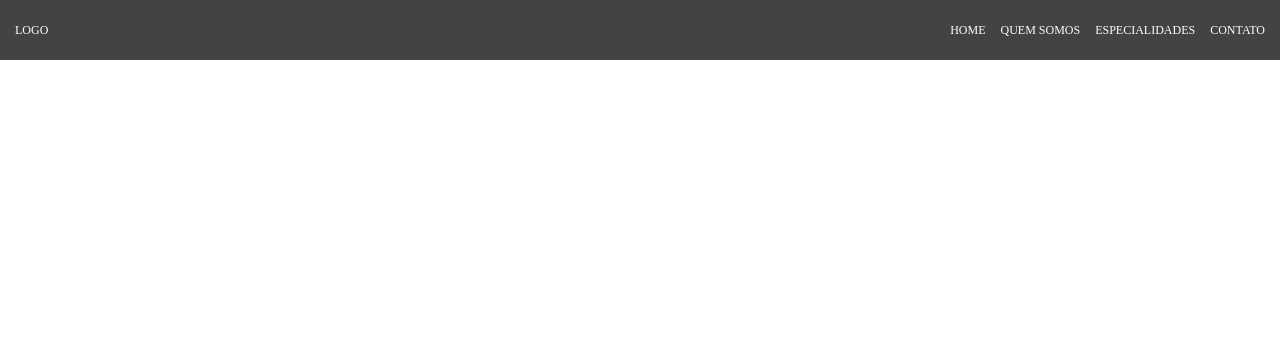
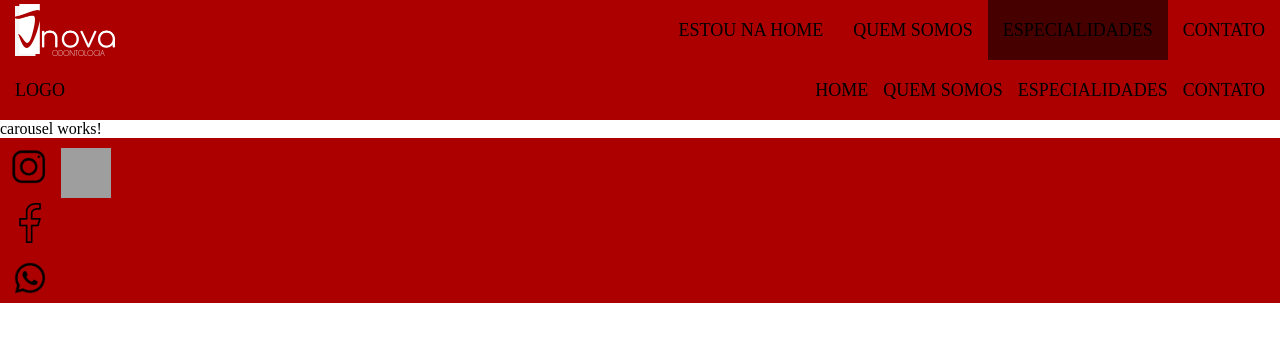
Before and after one commit to estartandodevs-course/inova, an Angular app: page /header in a window 1280 px wide. Shown: the top 342 px of the page. Built offline with nearby package versions, Linux system fonts and the light colour scheme; grey boxes are pictures that could not be loaded.

Commit message:
navigation-bar --wip
using bootstrap

```diff
--- a/package.json
+++ b/package.json
@@ -19,6 +19,7 @@
     "@angular/platform-browser": "~7.2.0",
     "@angular/platform-browser-dynamic": "~7.2.0",
     "@angular/router": "~7.2.0",
+    "bootstrap": "^4.3.1",
     "core-js": "^2.5.4",
     "rxjs": "~6.3.3",
     "tslib": "^1.9.0",
--- a/src/app/app-routing.module.ts
+++ b/src/app/app-routing.module.ts
@@ -5,7 +5,8 @@ import { HeaderComponent } from './components/header/header.component';
 import { NavComponent } from './components/nav/nav.component';
 
 const routes: Routes = [
-  { path: 'home', component: MainPageComponent },
+  { path: '', component: MainPageComponent },
+  { path: 'home', redirectTo: '' },
   { path: 'header', component: HeaderComponent },
   { path: 'nav', component: NavComponent },
 
--- a/src/app/app.component.html
+++ b/src/app/app.component.html
@@ -1,2 +1,6 @@
 <!--The content below is only a placeholder and can be replaced.-->
+<app-nav></app-nav>
+
 <router-outlet></router-outlet>
+
+<app-footer></app-footer>
--- a/src/app/components/nav/nav.component.html
+++ b/src/app/components/nav/nav.component.html
@@ -1,10 +1,21 @@
 <nav class="es-flex-row es-j-between es-ai-center">
-  <div>LOGO</div>
-  <img src="../../../assets/img/menu.svg" alt="" class="img-bnt">
-  <ul class="list es-flex-row ">
-    <li>HOME</li>
-    <li>QUEM SOMOS</li>
-    <li>ESPECIALIDADES</li>
-    <li>CONTATO</li>
+  <div><a href="home"><img src="../../../assets/img/logo.png" alt=""></a></div>
+
+  <ul class="es-flex-row list">
+    <li class="es-flex-row es-ai-center" routerLink="/"><a>{{isHome(Lang.HOME)}}</a></li>
+    <li class="es-flex-row es-ai-center"  routerLink="/nav" routerLinkActive="active" ><a>{{isHome(Lang.ABOUT)}}</a></li>
+    <li class="es-flex-row es-ai-center" routerLink="/header" routerLinkActive="active"><a>{{Lang.SPECIALITIES}}</a></li>
+    <li class="es-flex-row es-ai-center"><a>{{Lang.CONTACT}}</a></li>
   </ul>
+  <!-- <div class="dropdown">
+      <a class="btn btn-secondary dropdown-toggle" href="#" role="button" id="dropdownMenuLink" data-toggle="dropdown" aria-haspopup="true" aria-expanded="false">
+        Dropdown link
+      </a>
+
+      <div class="dropdown-menu" aria-labelledby="dropdownMenuLink">
+        <a class="dropdown-item" href="#">Action</a>
+        <a class="dropdown-item" href="#">Another action</a>
+        <a class="dropdown-item" href="#">Something else here</a>
+      </div>t
+    </div> -->
 </nav>
--- a/src/app/components/nav/nav.component.scss
+++ b/src/app/components/nav/nav.component.scss
@@ -1,4 +1,7 @@
+@import '../../../styles.scss';
 @import '../../theme/variables.scss';
+@import '~bootstrap/dist/css/bootstrap.min.css';
+
 nav{
     position: sticky;
     top: 0;
@@ -8,11 +11,38 @@ nav{
     height: $h-nav;
     div{
         margin-left: $ul-margin;
+        img{
+            width: 100px;
+        }
     }
     ul {
         list-style: none;
+        width: auto;
+        height: 100%;
+        margin-bottom: 0;
+
+        .active {
+            background-color:  darken($primary-color, 20%);
+        }
+
         li{
-            margin-right: $ul-margin;
+            height: $w-nav;
+            transition: .2s;
+            &:hover {
+                background-color:  darken($primary-color, 10%);
+                // background-color: $color-hover;
+
+            }
+
+            a{
+                text-transform: uppercase;
+                margin-right: $ul-margin;
+                margin-left: $ul-margin;
+                text-decoration: none;
+                &:hover{
+                    color: inherit;
+                }
+            }
         }
     }
 }
@@ -25,6 +55,9 @@ nav{
             display:none;
         }
     }
+    .img-bnt{
+        margin-right: $pattern-margin;
+    }
 }
 
 @media screen and (min-width: 769px){
--- a/src/app/components/nav/nav.component.ts
+++ b/src/app/components/nav/nav.component.ts
@@ -1,4 +1,6 @@
 import { Component, OnInit } from '@angular/core';
+import { menu } from '../../theme/lang-pt';
+
 
 @Component({
   selector: 'app-nav',
@@ -7,9 +9,21 @@ import { Component, OnInit } from '@angular/core';
 })
 export class NavComponent implements OnInit {
 
+  public Lang = menu;
+
   constructor() { }
 
   ngOnInit() {
+
   }
 
+  isHome(route){
+    if(route.toLowerCase() == "home"){
+      return "Estou na home"
+    }
+    return route
+  }
+
+
+
 }
--- a/src/app/container/main-page/main-page.component.html
+++ b/src/app/container/main-page/main-page.component.html
@@ -1,4 +1,3 @@
-<app-header></app-header>
 <main>
     <section>
         QUEM SOMOS
@@ -7,4 +6,3 @@
         ESPECIALIDADES
     </section>
 </main>
-<app-footer></app-footer>
--- a/src/app/container/main-page/main-page.component.scss
+++ b/src/app/container/main-page/main-page.component.scss
@@ -0,0 +1,3 @@
+main{
+    min-height: calc(100vh - 60px );
+}
--- /dev/null
+++ b/src/app/theme/lang-pt.ts
@@ -0,0 +1,12 @@
+export const menu = {
+    HOME: "Home",
+    ABOUT: "Quem somos",
+    SPECIALITIES: "Especialidades",
+    CONTACT: "Contato"
+}
+export const rotas = {
+    HOME: "Home",
+    ABOUT: "Quem somos",
+    SPECIALITIES: "Especialidades",
+    CONTACT: "Contato"
+}
--- a/src/app/theme/variables.scss
+++ b/src/app/theme/variables.scss
@@ -1,31 +1,8 @@
-$primary-color: rgba(#44434381, $alpha: 1.0);
-$tamanho: 12px;
+$primary-color: rgba(#ac0000, $alpha: 1.0);
+$color-hover:  rgb(153,153,153);
+$tamanho: 18px;
 $w-nav: 100%;
 $h-nav: 60px;
 $ul-margin: 15px;
 $pattern-padding: 15px;
-
-
-
-.es-flex-row{
-    display:flex;
-    flex-direction: row;
-}
-.es-j-between{
-    justify-content: space-between;
-}
-.es-j-around{
-    justify-content: space-around;
-}
-.es-j-center{
-    justify-content: center;
-}
-.es-ai-center{
-    align-items: center;
-}
-
-
-.es-flex-column{
-    display: flex;
-    flex-direction: column;
-}
+$pattern-margin: 15px;
--- a/src/index.html
+++ b/src/index.html
@@ -10,5 +10,8 @@
 </head>
 <body>
   <app-root></app-root>
+  <script src="https://code.jquery.com/jquery-3.2.1.slim.min.js"></script>
+  <script src="https://cdnjs.cloudflare.com/ajax/libs/popper.js/1.12.9/umd/popper.min.js"></script>
+  <script src="https://maxcdn.bootstrapcdn.com/bootstrap/4.0.0/js/bootstrap.min.js"></script>
 </body>
 </html>
--- a/src/styles.scss
+++ b/src/styles.scss
@@ -2,5 +2,27 @@
 *{
     margin: 0;
     padding: 0;
-    color: #fff;
 }
+
+.es-flex-row{
+    display:flex;
+    flex-direction: row;
+}
+.es-j-between{
+    justify-content: space-between;
+}
+.es-j-around{
+    justify-content: space-around;
+}
+.es-j-center{
+    justify-content: center;
+}
+.es-ai-center{
+    align-items: center;
+}
+
+
+.es-flex-column{
+    display: flex;
+    flex-direction: column;
+}
```
Also changed, not shown: 1 other file (tests, documents, lock files or other folders).
